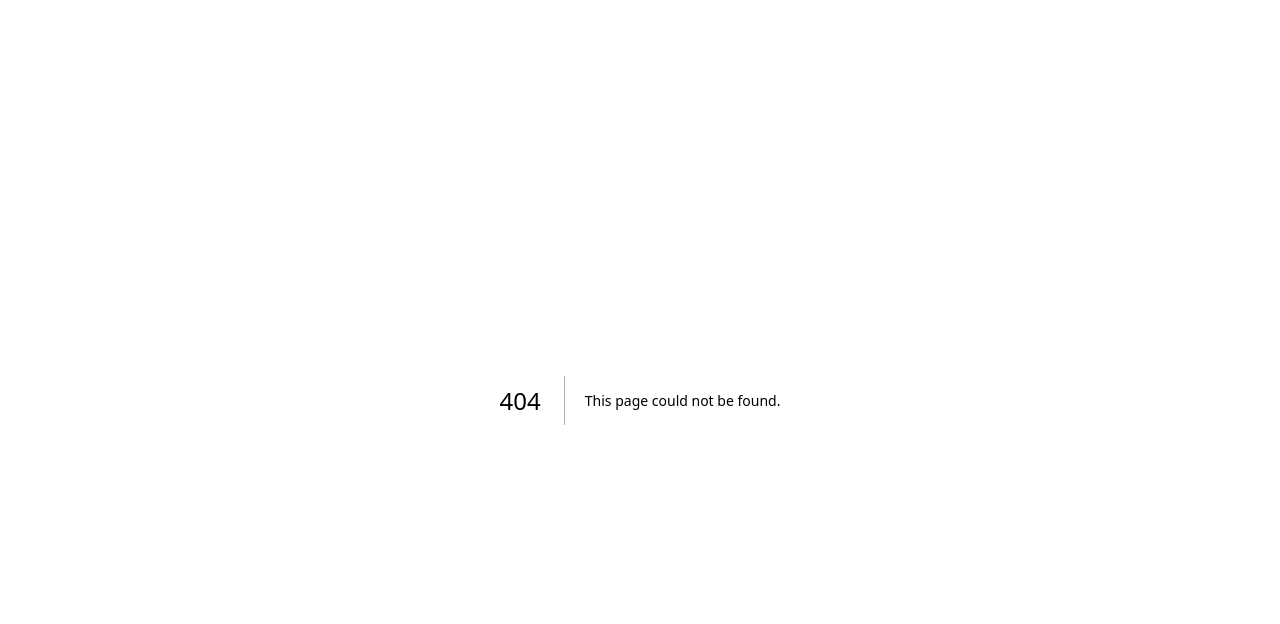
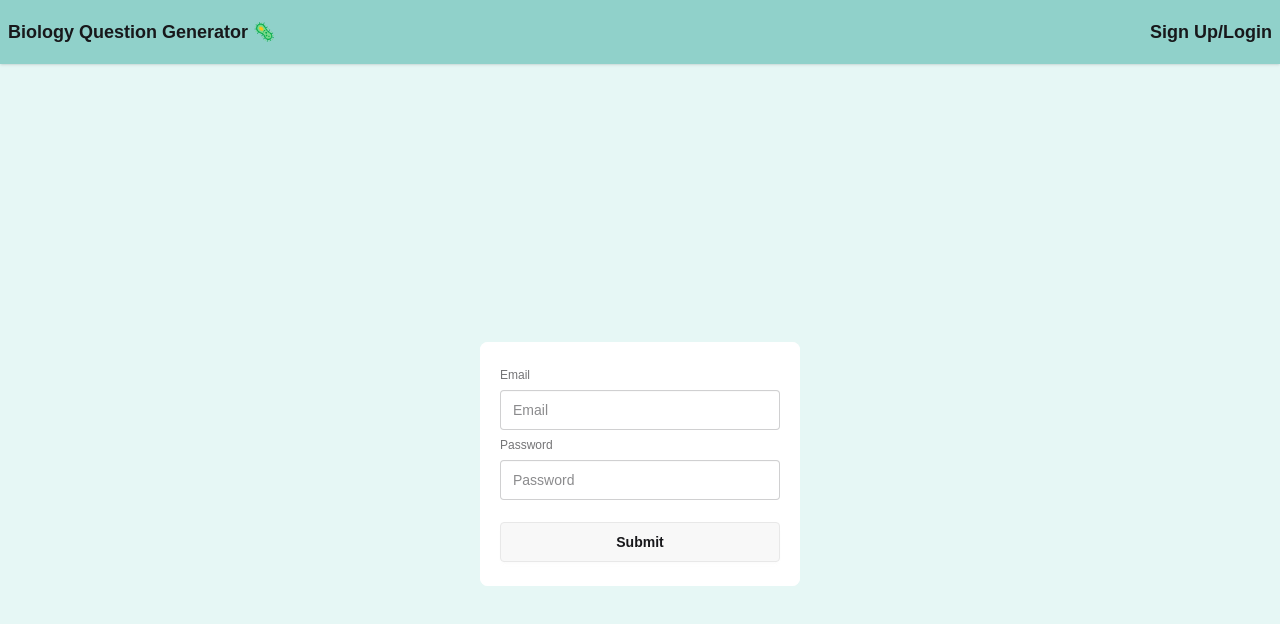
Before and after one commit to 208cai5099/ai-biology-question-generator, a Next.js app in the folder biology_question_generator_frontend/: page /login in a window 1280 px wide. Before the commit this address had no page. Shown: the top 624 px of the page. Built offline with nearby package versions, Linux system fonts and the light colour scheme; a web font is replaced by a local one.

Commit message:
Updated UI

```diff
--- a/biology_question_generator_frontend/app/globals.css
+++ b/biology_question_generator_frontend/app/globals.css
@@ -1,7 +1,9 @@
 @import "tailwindcss";
-@plugin "daisyui";
+@plugin "daisyui" {
+  themes: light --default;
+}
 
-:root {
-  --background: #ffffff;
-  --foreground: #171717;
+@theme {
+  --color-customBackground: #E6F7F5;
+  --color-customNavBar: #90D1CA;
 }
--- /dev/null
+++ b/biology_question_generator_frontend/app/input/page.js
@@ -0,0 +1,16 @@
+import IntakeForm from "@/components/intake-form";
+import Navbar from "@/components/navbar";
+
+export default function Input() {
+  return (
+    <div className="bg-customBackground min-h-screen">
+
+      <Navbar />
+
+      <p className="text-center text-lg px-5 py-5"><span className="font-bold">Instructions: </span> Enter a topic and learning standard to generate a set of standard-aligned questions about the given topic.</p>
+
+      <IntakeForm />
+
+    </div>
+  );
+}
--- /dev/null
+++ b/biology_question_generator_frontend/app/login/page.js
@@ -0,0 +1,25 @@
+import NavBar from "@/components/navbar";
+
+export default function Login() {
+    return (
+        <div className="bg-customBackground min-h-screen">
+
+            <NavBar />
+
+            <div className="flex justify-center items-center min-h-screen">
+            <fieldset className="fieldset bg-white border-white rounded-box w-xs border-20">
+
+                <label className="label">Email</label>
+                <input type="email" className="input" placeholder="Email" />
+
+                <label className="label">Password</label>
+                <input type="password" className="input" placeholder="Password" />
+
+                <button className="btn mt-4">Submit</button>
+
+            </fieldset>
+            </div>
+
+        </div>
+    )
+}
--- a/biology_question_generator_frontend/app/page.js
+++ b/biology_question_generator_frontend/app/page.js
@@ -1,15 +1,9 @@
-import IntakeForm from "@/components/form";
+import Navbar from "@/components/navbar";
 
 export default function Home() {
   return (
-    <div>
-      <h1 className="lg:text-3xl md:text-2xl sm:text-lg text-center py-5">Biology Question Maker 🧪</h1>
-
-      <p className="text-center text-lg px-5 py-5"><span className="font-bold">Instructions: </span> Enter a topic and learning standard to generate a set of standard-aligned questions about the given topic.</p>
-
-      <IntakeForm />
-
-
+    <div className="bg-customBackground min-h-screen">
+      <Navbar/>
     </div>
   );
 }
--- a/biology_question_generator_frontend/app/view/page.js
+++ b/biology_question_generator_frontend/app/view/page.js
@@ -1,9 +1,11 @@
 import GeneratedContent from "@/components/generated_content"
-
+import Navbar
+ from "@/components/navbar"
 export default function View() {
 
     return (
-        <div>
+        <div className="bg-customBackground min-h-screen">
+            <Navbar />
             <GeneratedContent />
         </div>
 
--- a/biology_question_generator_frontend/components/data-table.jsx
+++ b/biology_question_generator_frontend/components/data-table.jsx
@@ -3,17 +3,17 @@
 export default function DataTable(props) {
 
     return (
-        <div className="card card-border bg-slate-800 mb-5 lg:w-200 md:w-200 sm:50 shadow-sm">
+        <div className="card card-border mb-5 mx-40 shadow-sm bg-white">
             <div className="card-body">
                 <div className="mx-10">
                     <h1 className="text-left text-lg">{props.title}</h1>
-                    <div className="overflow-x-auto rounded-box border border-base-content/5 bg-base-100">
+                    <div className="overflow-x-auto rounded-box border border-base-content/5">
                         <table className="table">
                             <thead>
                                 <tr>
                                     {props.colNames.map((col, idx) => {
                                         return (
-                                            <th key={idx}>{col}</th>
+                                            <th key={idx} className="text-black">{col}</th>
                                         )
                                     })}
                                 </tr>
--- a/biology_question_generator_frontend/components/generated_content.jsx
+++ b/biology_question_generator_frontend/components/generated_content.jsx
@@ -10,9 +10,11 @@ import { useSearchParams } from 'next/navigation'
 export default function GeneratedContent() {
 
     const [isGenerated, setIsGenerated] = useState(false)
-    const [questionsList, setQuestionsList] = useState([])
+    const [questionsList, setQuestionsList] = useState(new Array(3).fill({}))
     const [reading, setReading] = useState({})
     const [data, setData] = useState({})
+
+    console.log(questionsList)
 
     const searchParams = useSearchParams()
 
@@ -45,14 +47,27 @@ export default function GeneratedContent() {
 
         <div className="flex flex-col items-center">
             { isGenerated ?
-            <div>
+            <div className="flex flex-col items-center">
+                <h1 className="my-5 text-xl">Your questions are shown below. You can edit the questions or export them as a PDF.</h1>
                 <Reading title={reading.title} content={reading.content}/>
                 <DataTable title={data.title} colNames={data.col_names} rows={data.row_values}/>
                 <QuestionCards questionsList={questionsList}/>
             </div> :
-            <div role="alert" className="alert alert-success lg:w-120 md:w-90 sm:w-60 my-5">
-                <span className="loading loading-spinner loading-lg"></span>
-                <span>Your questions are being generated</span>
+            <div className="flex flex-col items-center justify-center">
+                <div role="alert" className="alert alert-success w-70 my-5 mb-10">
+                    <span>Your questions are being generated</span>
+                </div>
+
+                <div>
+                    {questionsList.map((q, idx) => {
+                        return (
+                            <div key={idx} className="card flex flex-col items-center justify-center h-50 w-200 bg-white my-5">
+                                <span className="loading loading-spinner loading-xl "></span>
+                            </div>
+                        )
+                    })
+                    }
+                </div>
             </div>
             }
         </div>
--- a/biology_question_generator_frontend/components/form.jsx
+++ b/biology_question_generator_frontend/components/intake-form.jsx
@@ -8,8 +8,8 @@ export default function IntakeForm() {
 
     const router = useRouter()
 
-    const [topic, setTopic] = useState("")
-    const [standards, setStandards] = useState("")
+    const [topic, setTopic] = useState("Hunting down the Burmese python population in Florida")
+    const [standards, setStandards] = useState("Design, evaluate, and refine a solution for reducing the impacts of human activities on the environment and biodiversity")
     const [numQuestions, setNumQuestions] = useState(3)
 
     const redirectToView = () => {
@@ -19,14 +19,13 @@ export default function IntakeForm() {
     return (
       <div className="flex flex-col items-center">
 
-        <Input updateInput={(i) => {setTopic(i.target.value)}} name="Topic" placeholder="Hunting down the Burmese python population in Florida" />
+        <Input updateInput={(i) => {setTopic(i.target.value)}} name="Real-Life Topic" placeholder="Hunting down the Burmese python population in Florida" />
 
         <Input updateInput={(i) => {setStandards(i.target.value)}} name="NGSS Standard" placeholder="Design, evaluate, and refine a solution for reducing the impacts of human activities on the environment and biodiversity" />
 
-        <Input updateInput={(i) => {setNumQuestions(parseInt(i.target.value))}} name="Number of Questions " placeholder="5" class="w-20 input text-lg"/>
+        <Input updateInput={(i) => {setNumQuestions(parseInt(i.target.value))}} name="Number of Questions " placeholder="5" class="w-60 text-lg input"/>
 
-
-        <button onClick={() => {redirectToView()}} className="btn btn-outline btn-success">Generate</button>
+        <button onClick={() => {redirectToView()}} className="btn btn-success">Generate</button>
 
       </div>
     )
--- /dev/null
+++ b/biology_question_generator_frontend/components/navbar.jsx
@@ -0,0 +1,15 @@
+'use client'
+import Link from "next/link"
+
+export default function Navbar() {
+    return (
+        <div className="navbar bg-customNavBar shadow-sm">
+            <Link className="navbar-start font-bold text-lg" href="/">
+                Biology Question Generator 🦠
+            </Link>
+            <Link className="navbar-end font-bold text-lg" href="/login">
+                Sign Up/Login
+            </Link>
+        </div>
+    )
+}
--- a/biology_question_generator_frontend/components/question-cards.jsx
+++ b/biology_question_generator_frontend/components/question-cards.jsx
@@ -11,10 +11,10 @@ export default function QuestionCards(props) {
                     const choices = [question.choice_a, question.choice_b, question.choice_c, question.choice_d]
 
                     return (
-                        <div className="card card-border bg-slate-800 my-5 lg:w-200 md:w-200 sm:50 shadow-sm" key={idx}>
+                        <div className="card card-border my-5 mx-40 shadow-sm bg-white" key={idx}>
                             <div className="card-body">
                                 <div className="mx-10">
-                                    <h1 className="my-5 text-left text-lg">{`Question Number ${question.question_num}`}</h1>
+                                    <h1 className="text-left text-lg">{`Question Number ${question.question_num}`}</h1>
                                     <p>{question.question}</p>
                                     <p></p>
                                     {choices.map((choice, idx) => {
@@ -33,10 +33,10 @@ export default function QuestionCards(props) {
                 } else {
 
                     return (
-                        <div className="card card-border bg-slate-800 my-5 lg:w-200 md:w-200 sm:50 shadow-sm" key={idx}>
+                        <div className="card card-border my-5 mx-40 shadow-sm bg-white" key={idx}>
                             <div className="card-body">
                                 <div className="mx-10">
-                                    <h1 className="my-5 text-left text-lg">{`Question Number ${question.question_num}`}</h1>
+                                    <h1 className="text-left text-lg">{`Question Number ${question.question_num}`}</h1>
                                     <p>{question.question}</p>
                                     <p></p>
                                     <p>{`Answer: ${question.answer}`}</p>
--- a/biology_question_generator_frontend/components/reading.jsx
+++ b/biology_question_generator_frontend/components/reading.jsx
@@ -3,11 +3,25 @@
 export default function Reading(props) {
 
     return (
-        <div className="card card-border bg-slate-800 my-5 lg:w-200 md:w-200 sm:50 shadow-sm">
+        <div className="card card-border my-5 mx-40 shadow-sm bg-white">
             <div className="card-body">
                 <div className="mx-10">
-                    <h1 className="my-5 text-left text-lg">{props.title}</h1>
-                    <p>{props.content}</p>
+                    <h1 className="text-left text-lg">{props.title}</h1>
+
+                    {props.content.includes('\n') ?
+                        <div>
+                            {props.content.split('\n').map((p, idx) => {
+                                return (
+                                    <p key={idx}>{p.trim()}</p>
+                                )
+                            })}
+                        </div>
+                        :
+                        <div>
+                            <p>{props.content}</p>
+                        </div>
+                    }
+
                 </div>
             </div>
         </div>
--- a/biology_question_generator_frontend/components/text-input.jsx
+++ b/biology_question_generator_frontend/components/text-input.jsx
@@ -3,8 +3,12 @@
 export default function Input(props) {
     return (
         <div className="py-3">
-          <span className="px-5 text-lg font-bold">{props.name}: </span>
-          <input className={props.class ? props.class : "lg:w-120 md:w-90 sm:w-60 input text-lg"} type="text" placeholder={props.placeholder} onChange={props.updateInput}/>
+
+          <label className={props.class ? props.class : "lg:w-200 md:w-120 sm:w-60 text-lg input"}>
+            <span className="font-bold">{props.name}: </span>
+            <input type="text" placeholder={props.placeholder} onChange={props.updateInput}/>
+          </label>
+
         </div>
     )
 }
```
Also changed, not shown: 1 other file (tests, documents, lock files or other folders).
